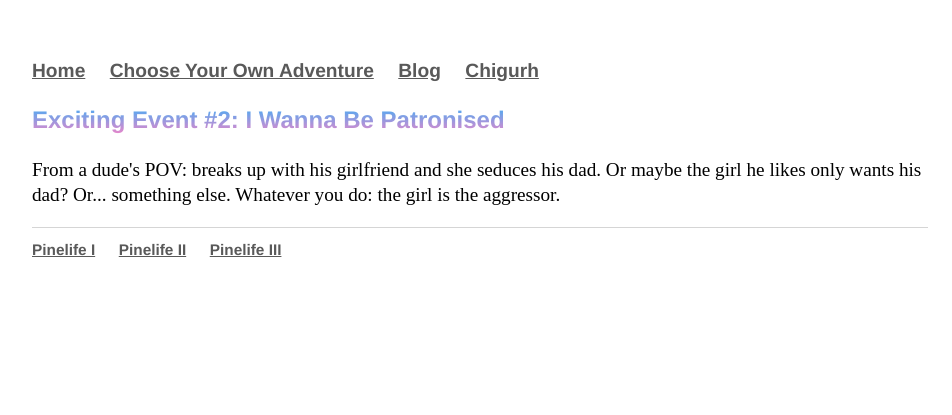
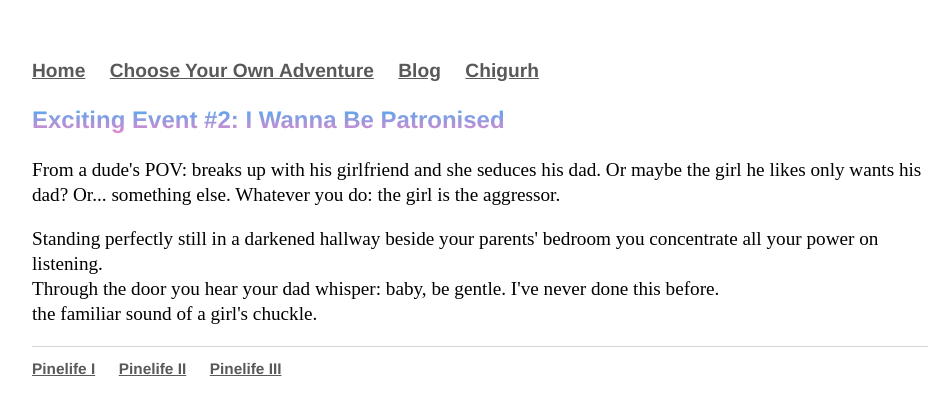
Before and after one commit to Pinelife/pinelife.github.io, a Jekyll site: the page built from Hellhole/excitingevent2.html, in a window 1280 px wide. Shown: the top 415 px of the page, without its empty margins (160-1112 px from the left). Built offline with Jekyll 4.4.1, drawn with Linux system fonts in a browser that asks for light colours.

Commit message:
Update excitingevent2.html

```diff
--- a/Hellhole/excitingevent2.html
+++ b/Hellhole/excitingevent2.html
@@ -7,3 +7,8 @@ title: Pinelife
 
 <p>From a dude's POV: breaks up with his girlfriend and she seduces his dad. Or maybe the girl he likes only wants his dad? Or... something else.
 Whatever you do: the girl is the aggressor.</p>
+<p>
+  Standing perfectly still in a darkened hallway beside your parents' bedroom you concentrate all your power on listening.<br/>
+  Through the door you hear your dad whisper: baby, be gentle. I've never done this before.<br/>
+  the familiar sound of a girl's chuckle.<br/>
+</p>
```
